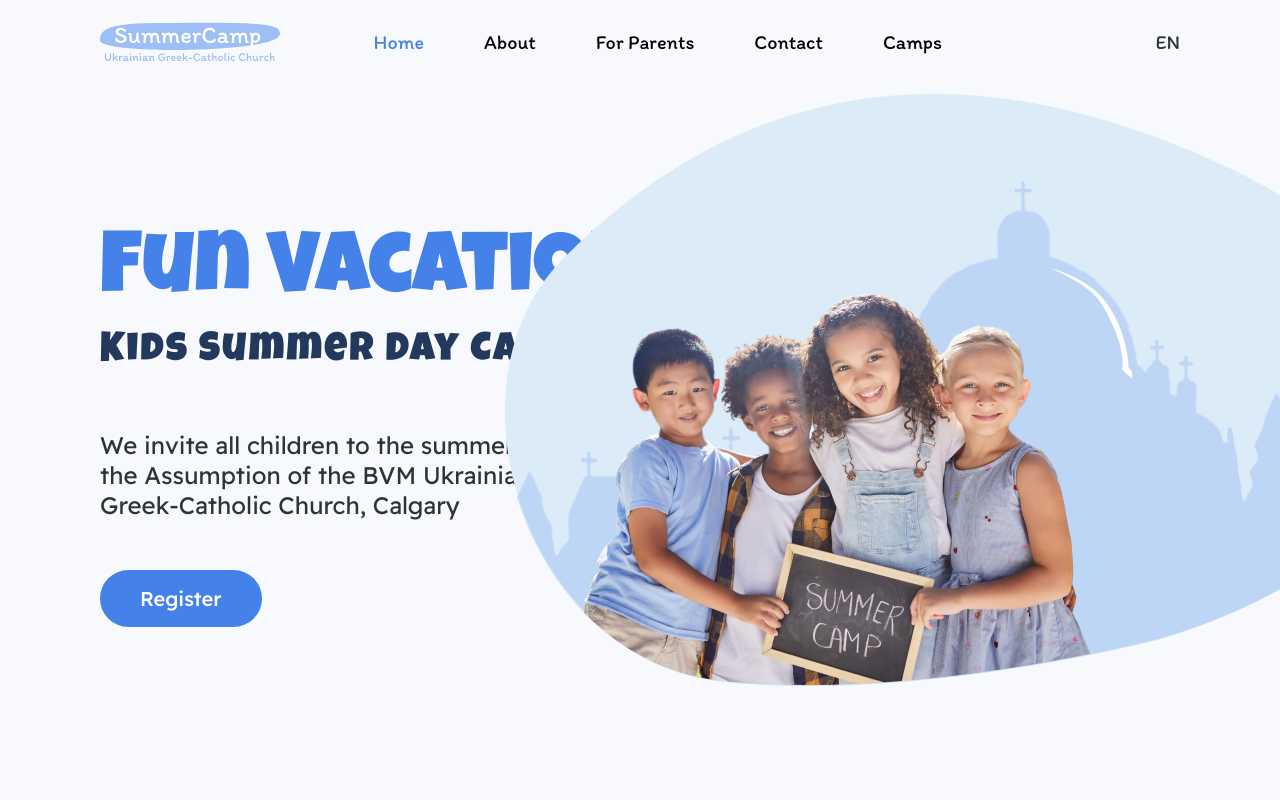
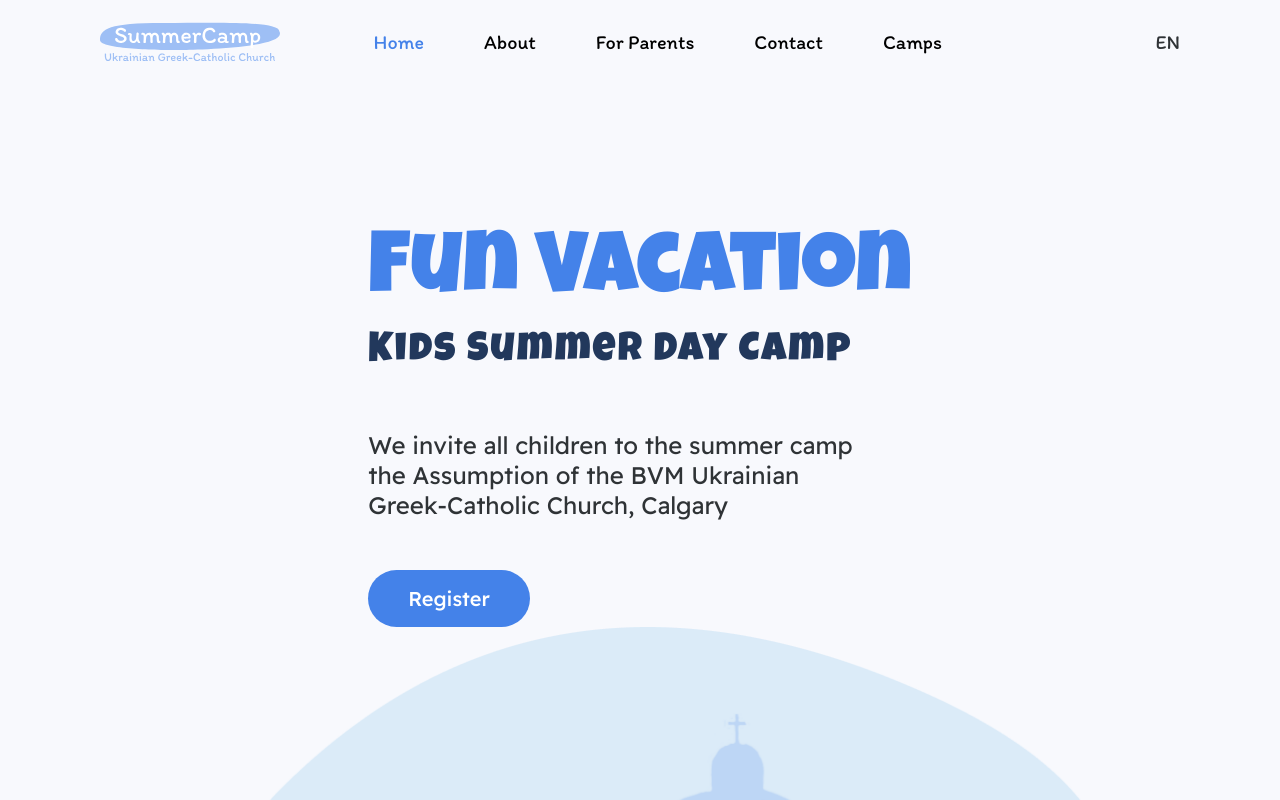
Before and after one commit to segamegadrivee/summer-camp, a React (Create React App) app in the folder frontend/: page / in a window 1280 px wide. Built offline with nearby package versions, Linux system fonts and the light colour scheme.

Commit message:
hero upd

```diff
--- a/frontend/src/components/HomePage.jsx
+++ b/frontend/src/components/HomePage.jsx
@@ -35,8 +35,8 @@ let HomePage = () => {
                         </div>
 
                     </div>
-
                     <img className='hero__img' src={hero} alt="hero-img" />
+                    {/* <img src={hero2} alt="" /> */}
 
                 </div>
             </section>
--- a/frontend/src/scss/layout/_homepage.scss
+++ b/frontend/src/scss/layout/_homepage.scss
@@ -7,6 +7,12 @@
         display: flex;
         justify-content: space-between;
         position: relative;
+        @media screen and (max-width: 1420px) {
+            position: static;
+            flex-direction: column;
+            justify-content: center;
+            align-items: center;
+        }
     }
 
    &__img{
@@ -14,7 +20,13 @@
         bottom:-60px;
         right:-10%;
         padding-left: 60px;
+        max-width: 902px;
+
+        @media screen and (max-width: 1420px) {
+           position: static;
+        }
    }
+
 
     &__text{
         display: flex;
@@ -78,6 +90,8 @@
     &__cards{
         display: flex;
         flex-direction: row;
+        flex-wrap: wrap;
+        justify-content: center;
         align-items: flex-start;
         padding: 0px;
         gap: 40px;
```
